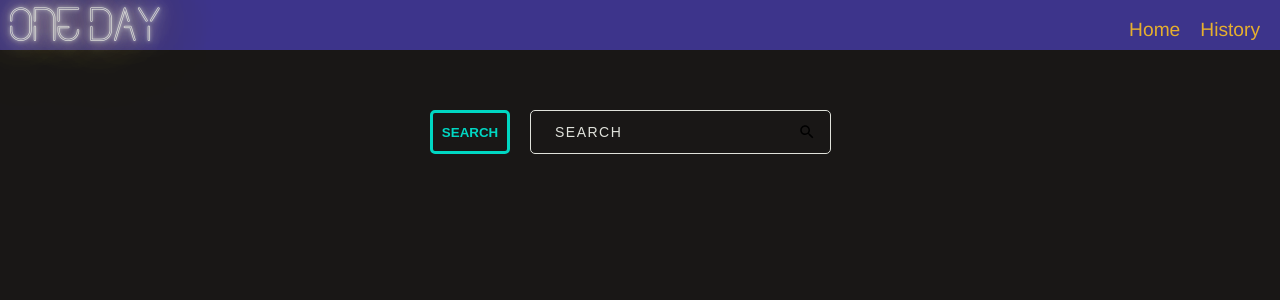
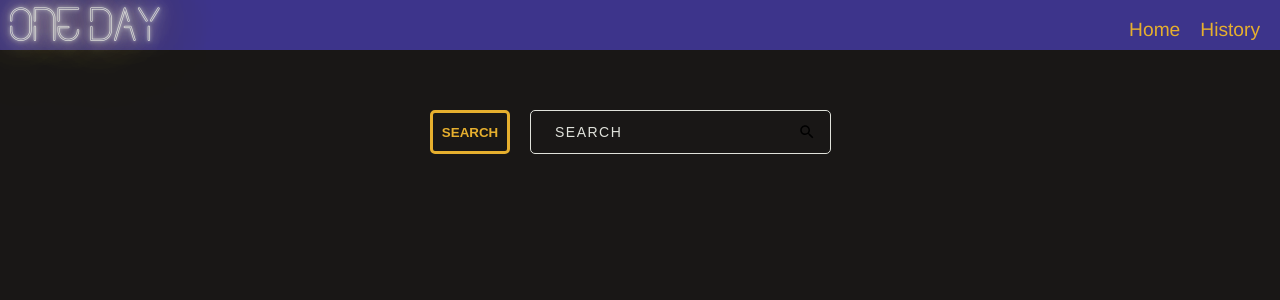
Before and after one commit to puentebravo/oneDay, a React (Create React App) app in the folder client/: page / in a window 1280 px wide. Shown: the top 300 px of the page. Built offline with nearby package versions, Linux system fonts and the light colour scheme.

Commit message:
Added button styling

```diff
--- a/client/src/App.css
+++ b/client/src/App.css
@@ -32,6 +32,22 @@ nav {
 nav h1 {
   margin: 10px;
 }
+
+/* .background-night {
+  background: var(--space);
+  background: -webkit-linear-gradient(
+    0deg,
+    var(--space) 0%,
+    var(--cobalt) 100%
+  );
+  background: linear-gradient(0deg, var(--space) 0%, var(--cobalt) 100%);
+}
+
+.background-day {
+  background: var(--space);
+  background: -webkit-linear-gradient(0deg, var(--space) 0%, var(--gold) 100%);
+  background: linear-gradient(0deg, var(--space) 0%, var(--gold) 100%);
+} */
 
 #navList {
   list-style: none;
@@ -74,16 +90,16 @@ nav h1 {
   cursor: pointer;
   display: inline-block;
   background-color: transparent;
-  border: 3px solid #00d7c3;
+  border: 3px solid var(--gold);
   border-radius: 5px;
   -webkit-transition: all 0.15s ease-in-out;
   transition: all 0.15s ease-in-out;
-  color: #00d7c3;
+  color: var(--gold);
 }
 
 .button:hover {
-  box-shadow: 0 0 10px 0 #00d7c3 inset, 0 0 20px 2px #00d7c3;
-  border: 3px solid #00d7c3;
+  box-shadow: 0 0 10px 0 var(--gold) inset, 0 0 20px 2px var(--gold);
+  border: 3px solid var(--gold);
 }
 
 .font-neon {
@@ -93,6 +109,8 @@ nav h1 {
 .text-left {
   text-align: start;
 }
+
+/* animations */
 
 .glow {
   font-size: 36px;
@@ -132,20 +150,6 @@ nav h1 {
   }
 }
 
-.App-header {
-  background-color: #282c34;
-  min-height: 100vh;
-  display: flex;
-  flex-direction: column;
-  align-items: center;
-  justify-content: center;
-  font-size: calc(10px + 2vmin);
-  color: white;
-}
-
-.App-link {
-  color: #61dafb;
-}
 
 @keyframes App-logo-spin {
   from {
```
